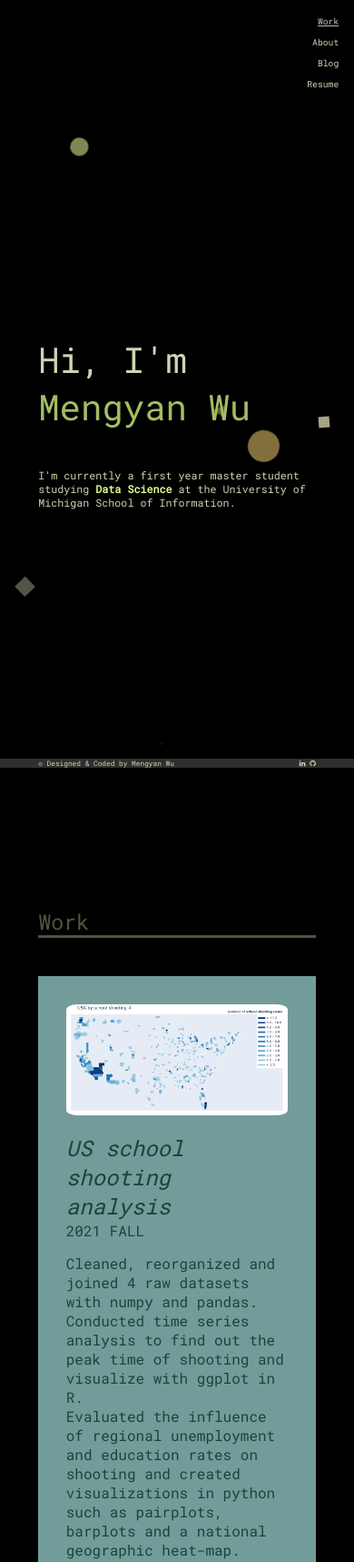
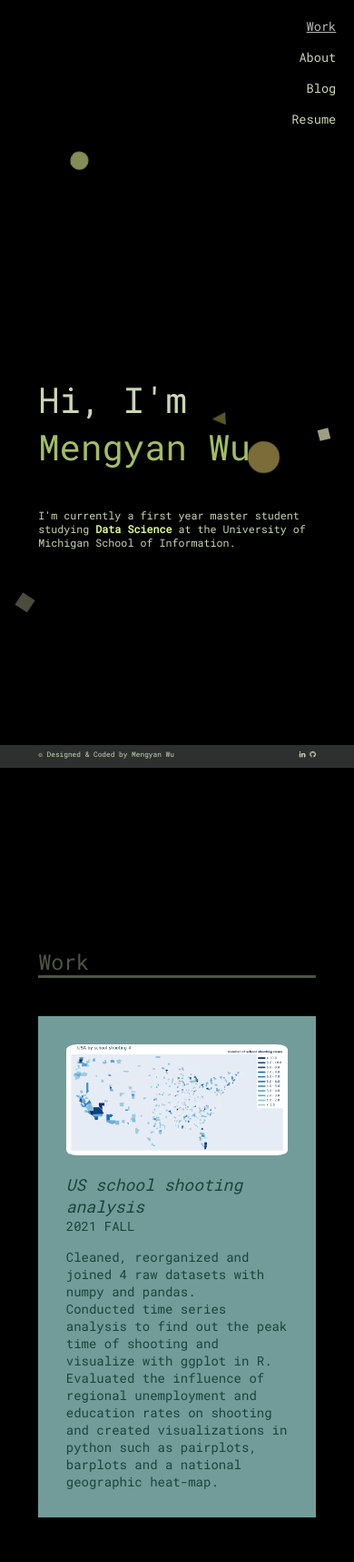
Before and after one commit to mengyanw/mengyanw.github.io, a plain HTML site: page index.html in a window 390 px wide. Shown: the top 1717 px of the page at 91% size. Drawn offline with nearby package versions, Linux system fonts and the light colour scheme.

Commit message:
adjust mobile view font size

```diff
--- a/css/style.css
+++ b/css/style.css
@@ -42,9 +42,8 @@ nav{
   align-items: flex-end;
 }
 .nav_item{
-  font-size: 2.5vw;
-  column-gap: 10px;
-  margin: 5px;
+  font-size: 3.5vw;
+  margin: 8px;
 }
 /* .nav_item > a {
   background-color: black;
@@ -60,6 +59,8 @@ footer {
   position: fixed;
   bottom: 0;
   width: 100%;
+  padding-top: 5px;
+  padding-bottom: 10px;
 }
 #footer_container{
   display:flex;
@@ -133,13 +134,13 @@ main h2{
 align-self: center;
 }
 .proj_text p{
-  font-size: 16px;
+  font-size: 14px;
   display: block;
   margin-left: auto;
   margin-right: auto;
 }
 .proj_text p:first-child{
-  font-size: 24px;
+  font-size: 18px;
   font-style: italic;
 }
 #django {
@@ -201,13 +202,19 @@ input, textarea {
 
 /* Responsive */
 @media  screen and (min-width: 480px) {
+  .proj_text p{
+    font-size: 16px;
+  }
+  .proj_text p:first-child{
+    font-size: 24px;
+  }
   #about_header{
     background-attachment: fixed;
   }
   .nav_item {
     width: 6em;
     text-align: center;
-    /* font-size: 20px; */
+    font-size: 2.5vw;
   }
   label{
     width:auto;
```
